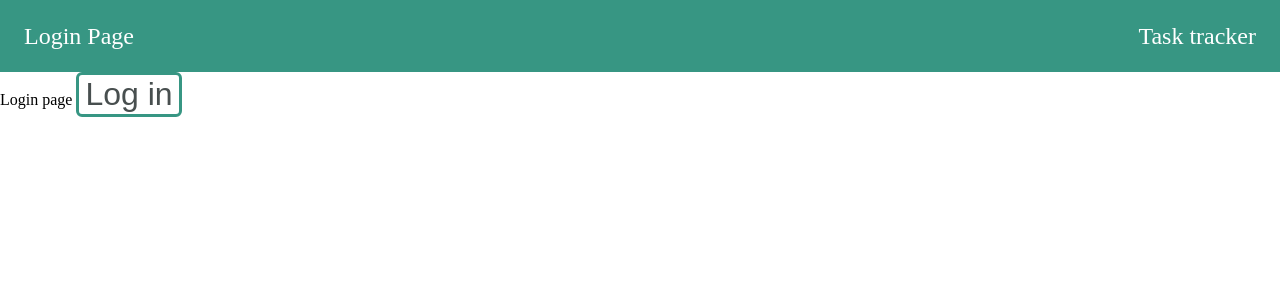
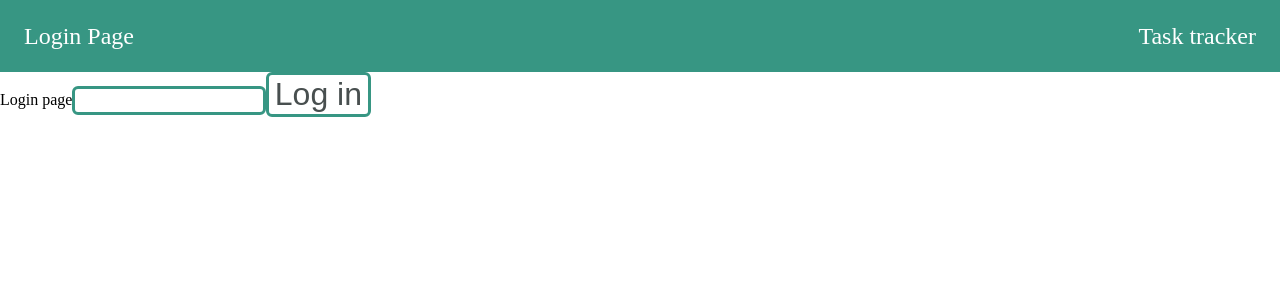
Before and after one commit to rav1ll/itis-frontend-app, a React (Create React App) app: page / in a window 1280 px wide. Shown: the top 300 px of the page. Built offline with nearby package versions, Linux system fonts and the light colour scheme.

Commit message:
Created base input (#14)
* dir renamed

* input sceleton

* created input

Co-authored-by: ghost-str <email@example.com>

```diff
--- /dev/null
+++ b/src/components/inputs/BaseInput/components.js
@@ -0,0 +1,15 @@
+import styled from "styled-components";
+
+export const StyledInput = styled.input`
+  border: unset;
+  outline: unset;
+`;
+
+export const Container = styled.div`
+  display: inline-block;
+  padding: 0.2em;
+  border: 3px solid #379683;
+  border-radius: 6px;
+`
+
+export const SlotContainer = styled.div``;
--- /dev/null
+++ b/src/components/inputs/BaseInput/index.js
@@ -0,0 +1,12 @@
+import React from "react";
+
+import {Container, SlotContainer, StyledInput} from "./components";
+
+
+export default function BaseInput({className, leftSlot, rightSlot, ...props}) {
+    return <Container className={className}>
+        {leftSlot && <SlotContainer>{leftSlot}</SlotContainer>}
+        <StyledInput {...props}/>
+        {rightSlot && <SlotContainer>{rightSlot}</SlotContainer>}
+    </Container>
+}
--- a/src/pages/Login.js
+++ b/src/pages/Login.js
@@ -1,13 +1,18 @@
 import React from "react";
 import styled from "styled-components";
 
-import Button from "../components/input/Button";
+import Button from "../components/inputs/Button";
 import DefaultLayout from "../components/DefaultLayout/DefaultLayout";
+import BaseInput from "../components/inputs/BaseInput";
 
 const LoginButton = styled(Button)`
   font-size: 2em;
 `
 
 export default function Login() {
-    return <DefaultLayout title={'Login Page'}>Login page <LoginButton >Log in</LoginButton></DefaultLayout>
+    return <DefaultLayout title={'Login Page'}>
+        Login page
+        <BaseInput/>
+        <LoginButton >Log in</LoginButton>
+    </DefaultLayout>
 }
```
Also changed, not shown: src/components/inputs/Button/index.js (renamed from src/components/input/Button/index.js).
